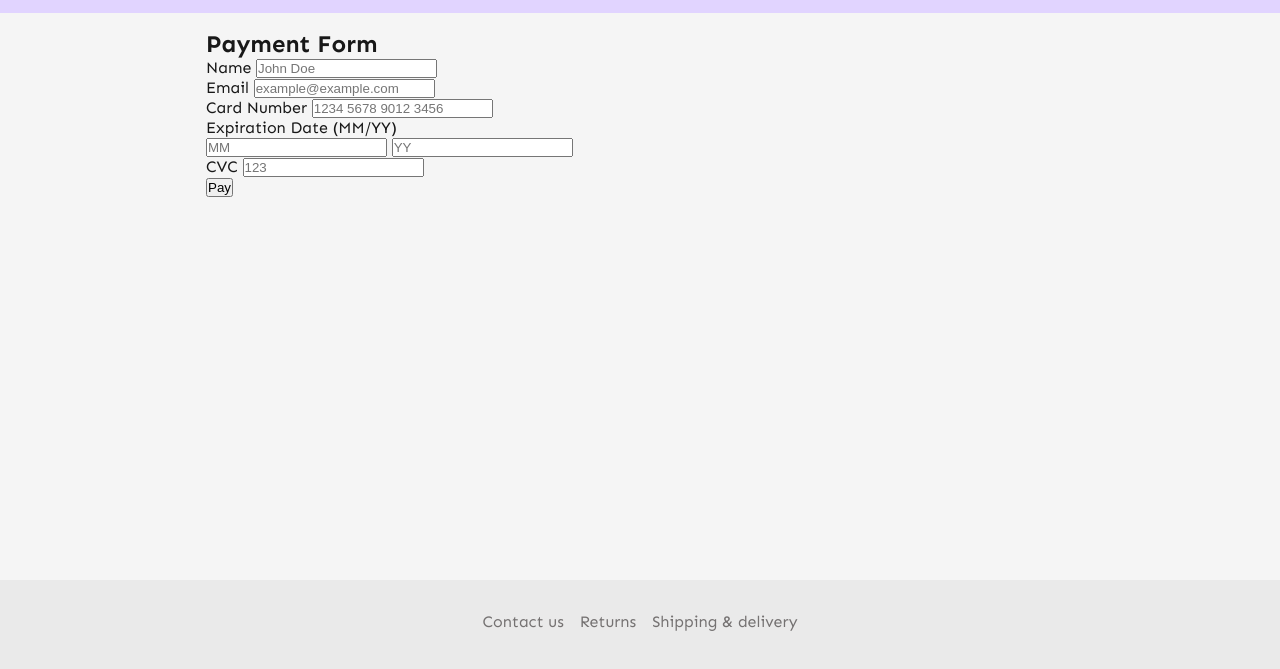
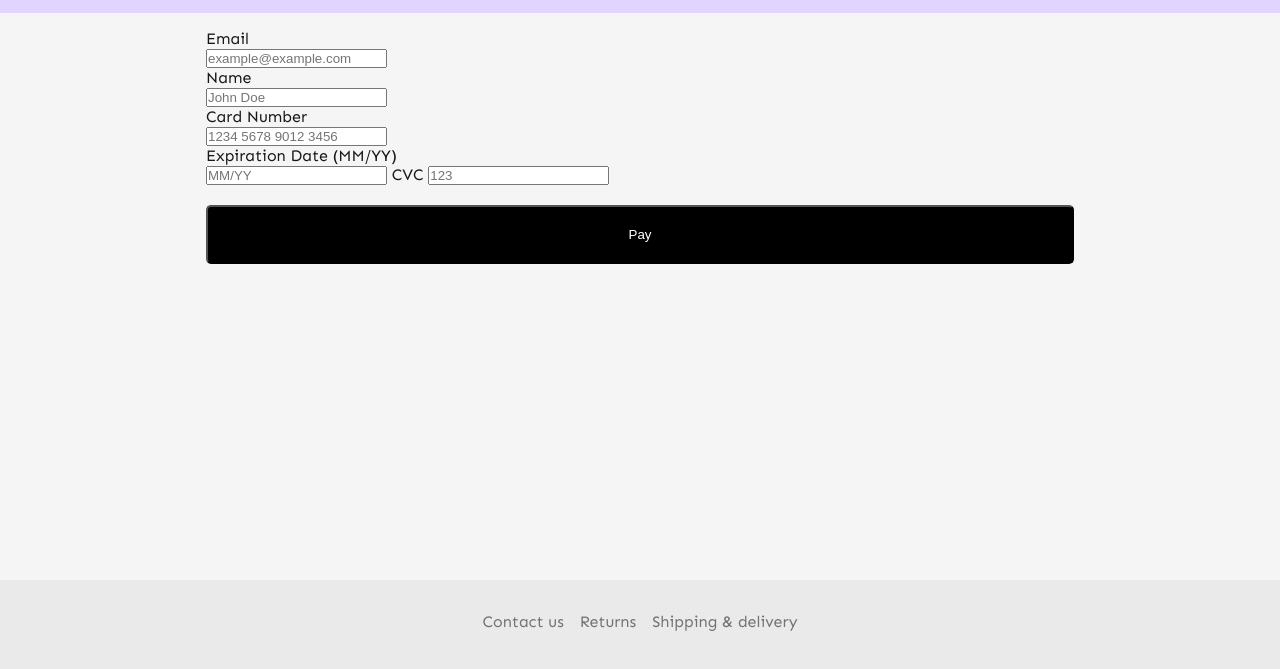
Before and after one commit to lawlawson/shadetown, a website built with Vite: page buynow.html in a window 1280 px wide. Shown: the part 121-790 px from the top of the page. Built offline with nearby package versions, Linux system fonts and the light colour scheme.

Commit message:
styled form button and layout of fields

```diff
--- a/buynow.html
+++ b/buynow.html
@@ -18,9 +18,19 @@
       <main class="main">
         <body>
           <form class="payment-form">
-            <h2>Payment Form</h2>
+            <div class="form-group">
+              <label for="email">Email</label>
+              <br />
+              <input
+                type="email"
+                id="email"
+                name="email"
+                placeholder="example@example.com"
+                required />
+            </div>
             <div class="form-group">
               <label for="name">Name</label>
+              <br />
               <input
                 type="text"
                 id="name"
@@ -29,16 +39,8 @@
                 required />
             </div>
             <div class="form-group">
-              <label for="email">Email</label>
-              <input
-                type="email"
-                id="email"
-                name="email"
-                placeholder="example@example.com"
-                required />
-            </div>
-            <div class="form-group">
               <label for="card-number">Card Number</label>
+              <br />
               <input
                 type="text"
                 id="card-number"
@@ -49,31 +51,26 @@
             </div>
             <div class="form-group">
               <label>Expiration Date (MM/YY)</label>
+              <br />
               <div class="form-inline">
                 <input
                   type="text"
                   name="expiry-month"
-                  placeholder="MM"
-                  maxlength="2"
+                  placeholder="MM/YY"
+                  maxlength="4"
                   required />
+
+                <label for="cvc">CVC</label>
                 <input
                   type="text"
-                  name="expiry-year"
-                  placeholder="YY"
-                  maxlength="2"
+                  id="cvc"
+                  name="cvc"
+                  placeholder="123"
+                  maxlength="3"
                   required />
               </div>
             </div>
-            <div class="form-group">
-              <label for="cvc">CVC</label>
-              <input
-                type="text"
-                id="cvc"
-                name="cvc"
-                placeholder="123"
-                maxlength="3"
-                required />
-            </div>
+
             <button type="submit" class="pay-button">Pay</button>
           </form>
         </body>
--- a/index.css
+++ b/index.css
@@ -377,6 +377,17 @@ button:hover,
   display: flex;
 }
 
+/* Buy Now page styles */
+
+.pay-button {
+  width: 100%;
+  background-color: #000;
+  color: #fff;
+  padding: 20px 10px;
+  border-radius: 5px;
+  margin-top: 20px;
+}
+
 /* Desktop version */
 @media screen and (min-width: 600px) {
   .product {
```
